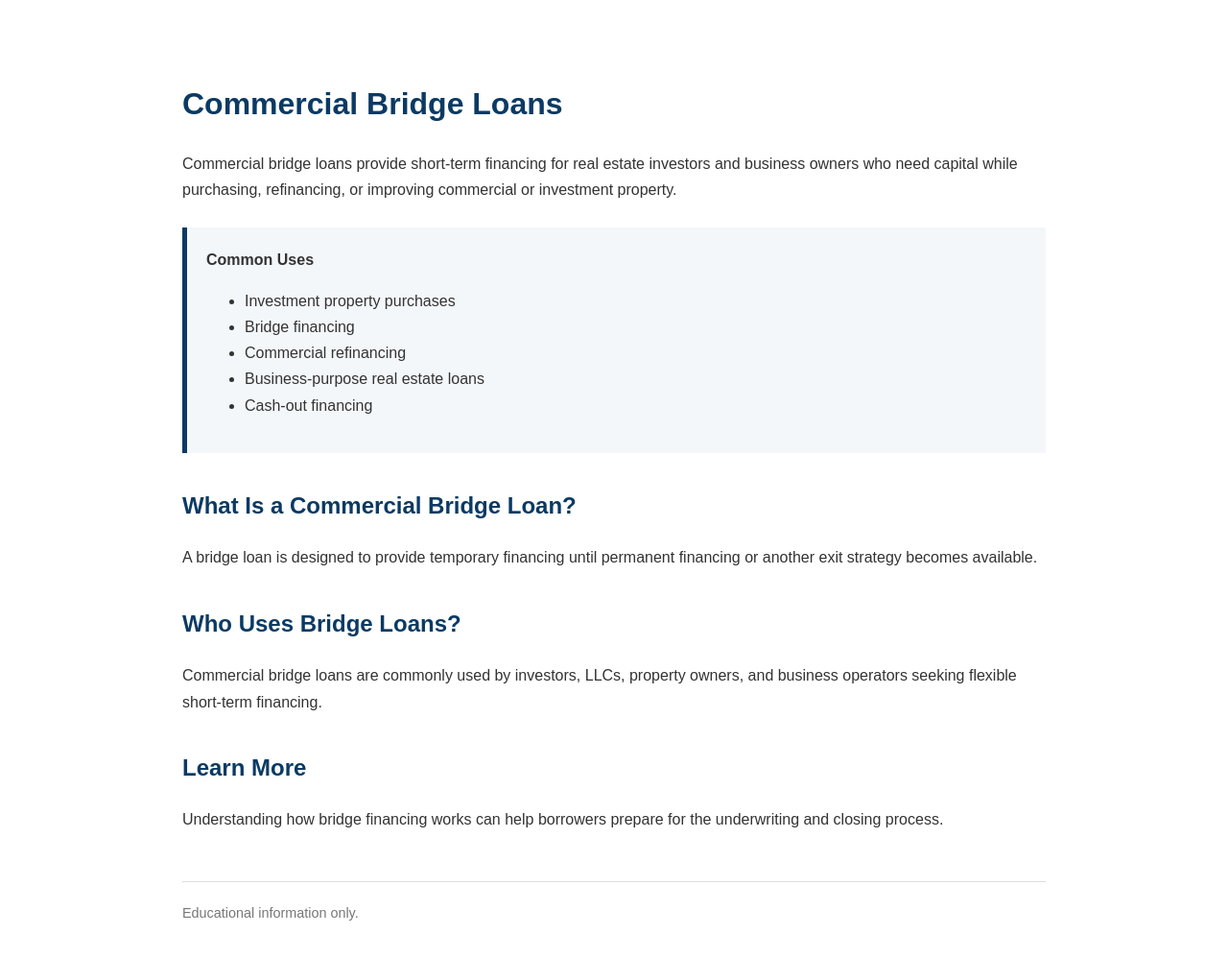
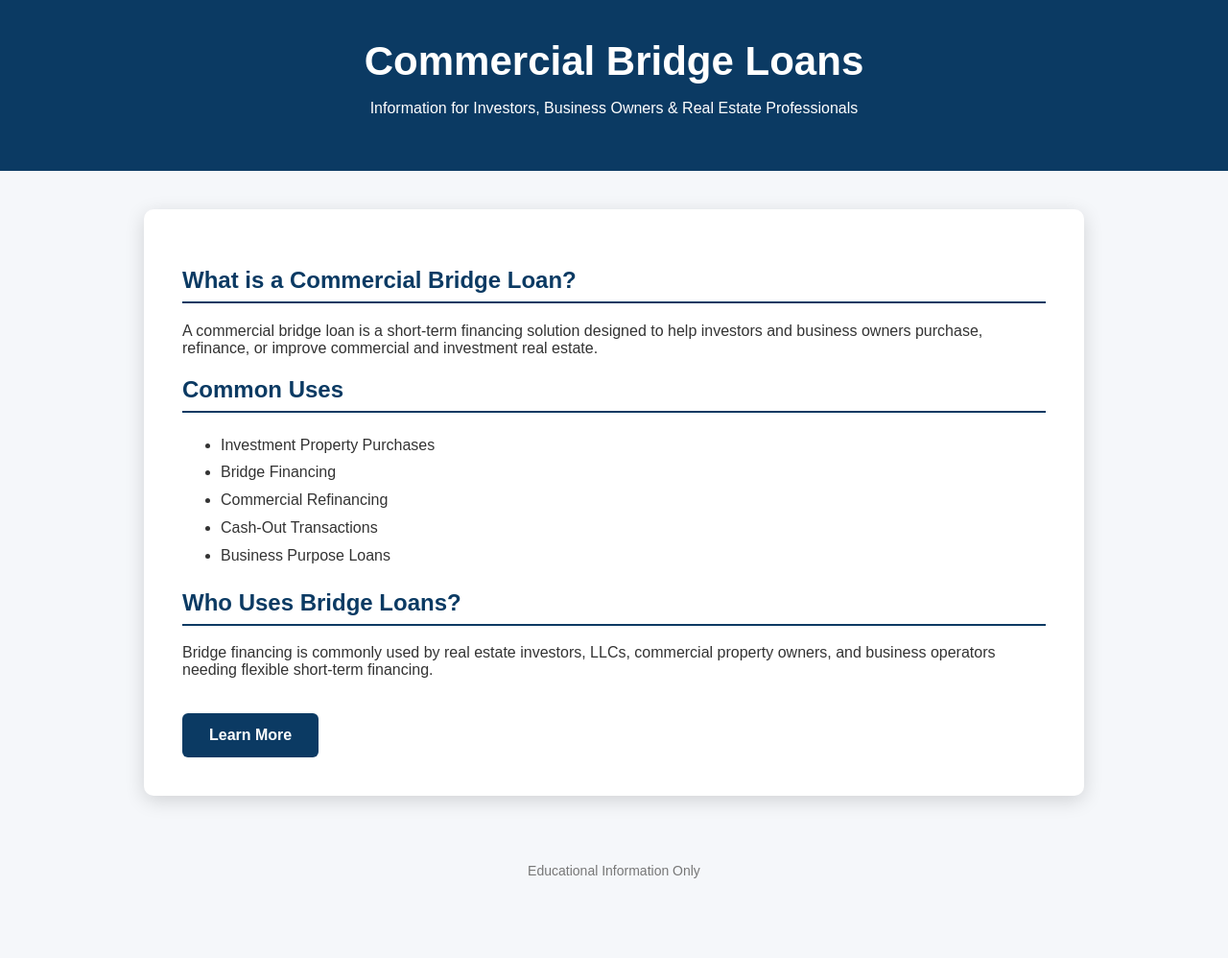
Before and after one commit to rkn1/first---test-, a plain HTML site: page index.html in a window 1280 px wide. Shown: the whole page at 96% size. After the commit the page ends 945 px from the top, so only its background shows below. Drawn offline with Linux system fonts and the light colour scheme.

Commit message:
Update index.html

```diff
--- a/index.html
+++ b/index.html
@@ -3,90 +3,112 @@
 <head>
     <meta charset="UTF-8">
     <meta name="viewport" content="width=device-width, initial-scale=1.0">
-
     <title>Commercial Bridge Loans</title>
 
     <style>
-body{
-    font-family:Arial,Helvetica,sans-serif;
-    max-width:900px;
-    margin:40px auto;
-    line-height:1.7;
-    color:#333;
-    padding:20px;
+        body {
+            margin: 0;
+            font-family: Arial, Helvetica, sans-serif;
+            background: #f5f7fa;
+            color: #333;
         }
 
-h1{
-    color:#0B3A63;
+        header {
+            background: #0B3A63;
+            color: white;
+            padding: 40px;
+            text-align: center;
         }
 
-h2{
-    color:#0B3A63;
-    margin-top:35px;
+        header h1 {
+            margin: 0;
+            font-size: 42px;
         }
 
-.box{
-    background:#f4f7fa;
-    padding:20px;
-    border-left:5px solid #0B3A63;
-    margin:25px 0;
+        .container {
+            max-width: 900px;
+            margin: 40px auto;
+            background: white;
+            padding: 40px;
+            border-radius: 10px;
+            box-shadow: 0 5px 20px rgba(0,0,0,.15);
         }
 
-footer{
-    margin-top:50px;
-    font-size:.9em;
-    color:#777;
-    border-top:1px solid #ddd;
-    padding-top:20px;
+        h2 {
+            color: #0B3A63;
+            border-bottom: 2px solid #0B3A63;
+            padding-bottom: 8px;
+        }
+
+        ul {
+            line-height: 1.8;
+        }
+
+        .button {
+            display: inline-block;
+            margin-top: 20px;
+            padding: 14px 28px;
+            background: #0B3A63;
+            color: white;
+            text-decoration: none;
+            border-radius: 6px;
+            font-weight: bold;
+        }
+
+        .button:hover {
+            background: #15518b;
+        }
+
+        footer {
+            text-align: center;
+            color: #777;
+            padding: 30px;
+            font-size: 14px;
         }
     </style>
-
 </head>
 
 <body>
 
+<header>
     <h1>Commercial Bridge Loans</h1>
+    <p>Information for Investors, Business Owners & Real Estate Professionals</p>
+</header>
+
+<div class="container">
+
+    <h2>What is a Commercial Bridge Loan?</h2>
 
     <p>
-Commercial bridge loans provide short-term financing for real estate investors and business owners who need capital while purchasing, refinancing, or improving commercial or investment property.
+        A commercial bridge loan is a short-term financing solution designed to help
+        investors and business owners purchase, refinance, or improve commercial and
+        investment real estate.
     </p>
 
-<div class="box">
-
-<strong>Common Uses</strong>
+    <h2>Common Uses</h2>
 
     <ul>
-<li>Investment property purchases</li>
-<li>Bridge financing</li>
-<li>Commercial refinancing</li>
-<li>Business-purpose real estate loans</li>
-<li>Cash-out financing</li>
+        <li>Investment Property Purchases</li>
+        <li>Bridge Financing</li>
+        <li>Commercial Refinancing</li>
+        <li>Cash-Out Transactions</li>
+        <li>Business Purpose Loans</li>
     </ul>
-
-</div>
-
-<h2>What Is a Commercial Bridge Loan?</h2>
-
-<p>
-A bridge loan is designed to provide temporary financing until permanent financing or another exit strategy becomes available.
-</p>
 
     <h2>Who Uses Bridge Loans?</h2>
 
     <p>
-Commercial bridge loans are commonly used by investors, LLCs, property owners, and business operators seeking flexible short-term financing.
+        Bridge financing is commonly used by real estate investors, LLCs,
+        commercial property owners, and business operators needing flexible
+        short-term financing.
     </p>
 
-<h2>Learn More</h2>
+    <a class="button" href="#">Learn More</a>
 
-<p>
-Understanding how bridge financing works can help borrowers prepare for the underwriting and closing process.
-</p>
+</div>
 
 <footer>
-
-Educational information only.
-
+    Educational Information Only
 </footer>
 
 </body>
```
Lines whose indentation alone changed are shown as unchanged.
